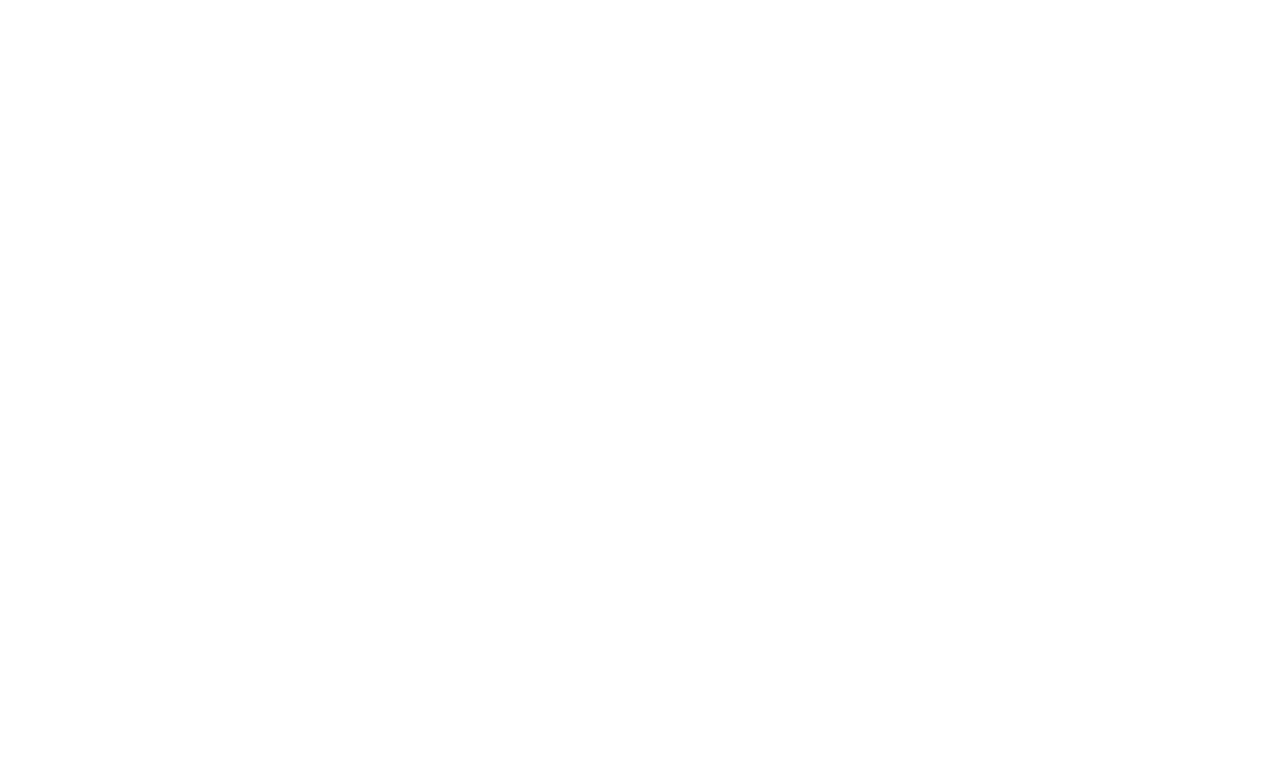
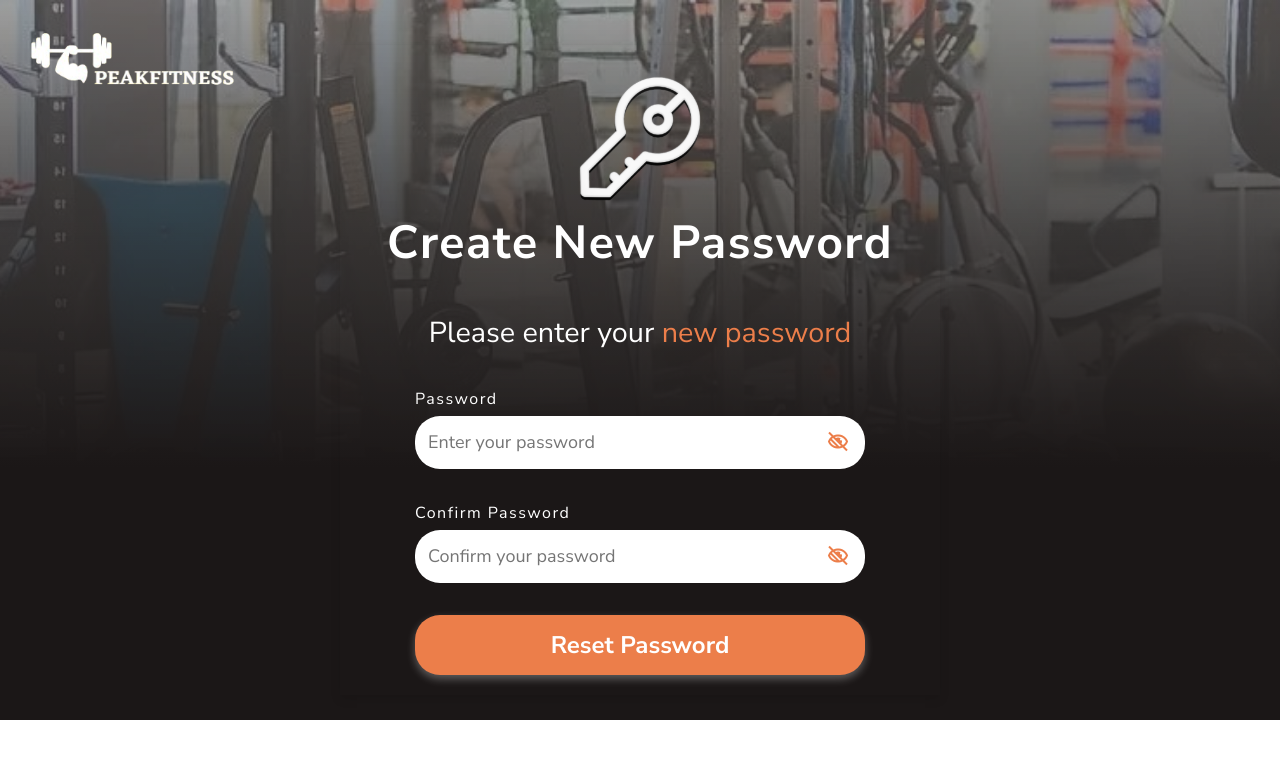
Before and after one commit to nawal-ali/PeakFitness, a React (Vite) app in the folder project/: page /New-Password in a window 1280 px wide. Before the commit this address had no page. Shown: the top 758 px of the page. Built offline with nearby package versions, Linux system fonts and the light colour scheme.

Commit message:
Done Respo Create New Password

```diff
--- a/project/src/App.jsx
+++ b/project/src/App.jsx
@@ -2,7 +2,7 @@
 // import CalorieAuthPanels from "./pages/Calculators/Calorie Calculator/Calorie";
 // import BMRCalculator from "./pages/Calculators/BMI Calculator/BMI";
 // import AuthForm from "./pages/Auth/Login/Login";
-import ForgetPassword from "./pages/Auth/Password/Forget-password/Forget";
+// import ForgetPassword from "./pages/Auth/Password/Forget-password/Forget";
 // import Carousel from "./pages/Calculators/Slider/slider";
 // import CalorieCalculator from "./pages/Calculators/Calorie Calculator/Calorie";
 // import IdealWeightCalculator from "./pages/Calculators/IDEAL/IDEAL";
@@ -10,8 +10,8 @@
 // import BodyFatCalc from "./pages/Calculators/BodyFat Calculator/Fat";
 // import Slider_C from "./pages/Calculators/Slider/Slider_C";
 // import Slider_PT from "./pages/Pro Tips/Slider/Slider-PT";
-// import ForgetPassword from "./pages/Auth/Password/Forget-password/Forget";
-// import NewPassword from "./pages/Auth/Password/New-Password/New";
+import ForgetPassword from "./pages/Auth/Password/Forget-password/Forget";
+import NewPassword from "./pages/Auth/Password/New-Password/New";
 // import BodyFatCalc from "./pages/Calculators/BodyFat Calculator/Fat";
 // import Slider_FP from "./pages/Food-Plan/Slider/Slider-FP";
 // import WeightGain from "./pages/Food-Plan/Weight-Gain/weight-Gain-FP";
@@ -25,6 +25,7 @@
       <Routes>
         {/* <Route path="/login" element={<AuthForm />} /> */}
         <Route path="/Forget-password" element={<ForgetPassword/>} />
+        <Route path="/New-Password" element={<NewPassword/>} />
         {/* <Route path="/Calorie" element={<CalorieAuthPanels/>} /> */}
       </Routes>
       </Router>
--- a/project/src/pages/Auth/Password/Forget-password/Forget.jsx
+++ b/project/src/pages/Auth/Password/Forget-password/Forget.jsx
@@ -44,10 +44,9 @@
                     <div className="svg-container-Auth-FP">
                         <img src="../../../../../images/Lock.svg" alt="Reset Password Icon" />
                     </div>
-                    <h2 className="header-Auth-F">Forgot Password</h2>
+                    <h2 className="header-Auth-FP">Forgot Password</h2>
                     <div className="Under-header-Auth-FP">
                         <p>Please enter your <span className="Span-Auth-FP">email</span></p>
-                        <p className="Parag-2-Auth-FP"></p>
                     </div>
                     <div className="input-container-Auth-FP">
                         <input
--- a/project/src/pages/Auth/Password/New-Password/Auth-N.css
+++ b/project/src/pages/Auth/Password/New-Password/Auth-N.css
@@ -1,88 +1,121 @@
 @import url('https://fonts.googleapis.com/css2?family=Nunito+Sans:wght@300;400;700&display=swap');
+@import url('https://unpkg.com/boxicons@2.1.4/css/boxicons.min.css');
 
-body {
-    background: linear-gradient(to bottom, rgba(34, 34, 34, 0.1), rgba(0, 0, 0, 1)),
-                url('/images/Password-image.jpeg') center/cover no-repeat;
-    background-blend-mode: multiply;
+/* Main-container-Auth-NFP carries the background and full layout */
+.Main-container-Auth-NFP {
     font-family: 'Nunito Sans', sans-serif;
-    height: 100vh;
-    display: flex;
-    justify-content: center;
-    align-items: center;
-    margin: 0;
-}
-
-.container-NP {
     display: flex;
     flex-direction: column;
     align-items: center;
     justify-content: center;
-    background: transparent;
-    padding: 30px;
-    border-radius: 12px;
-    text-align: center;
-    max-width: 400px;
-    width: 90%;
+    background: linear-gradient(to bottom, rgba(109, 109, 109, 0.6), rgb(27, 23, 23) 65%),
+                url('../../../../../images/Password-image.jpeg') center/cover no-repeat;
+    width: 100vw;
+    padding-top: 3.5%;
+    padding-bottom: 2%;
 }
 
-h2 {
-    color: white;
-    font-size: 45px;
-    margin-bottom: 10px;
-    font-weight: bold;
+/* Split background: Right half with higher opacity */
+
+
+/* Container for the form */
+.container-NP {
+    position: relative;
+    z-index: 1;
+    box-shadow: 0px 4px 10px rgba(0, 0, 0, 0.1);
+    padding: 20px;
+    width: 100%;
+    max-width: 600px;
+}
+
+/* Form styling */
+.new-password-box-NP {
+    background-color: transparent;
+    display: flex;
+    color: #fff;
+    align-items: center;
+    justify-content: center;
+    flex-direction: column;
     text-align: center;
     width: 100%;
-    white-space: nowrap;
 }
 
-
-.svg-container-NP {
-    display: flex;
-    justify-content: center;
-    align-items: center;
-    margin-bottom: 15px;
+/* Header and text styling */
+.header-Auth-FPN {
+    font-size: 2.9rem;
+    color: #fff;
+    margin-bottom: 25px;
+    font-weight: bold;
+    letter-spacing: 1.5px;
 }
 
+.Under-header-Auth-FPN {
+    font-size: 1.8rem;
+    margin: 1rem auto;
+}
+
+.Span-Auth-FPN {
+    color: #EC7E4A;
+    margin-top: 0;
+}
+
+/* SVG container */
+
 .svg-container-NP img {
-    width: 130px;
-    height: 130px;
+    width: 150px;
+    height: 150px;
     object-fit: contain;
 }
 
-.input-container-NP {
+/* Input container */
+.input-container-Auth-FPN {
+    display: flex;
+    flex-direction: column;
+    align-items: center;
+    width: 100%;
+    max-width: 500px;
+    font-size: 1.8rem;
+}
+
+/* Input box */
+.input-box-NP {
+    width: 90%;
+    margin-bottom: 2rem;
+}
+
+/* Input wrapper for positioning the icon */
+.input-wrapper-NP {
     position: relative;
     width: 100%;
-    max-width: 350px;
-    margin-bottom: 0;
-    display: flex;
-    flex-direction: column;
-    align-items: flex-start;
 }
 
-label {
+/* Input styling */
+.input-Auth-FPN {
+    width: 100%;
+    padding: 13px;
+    border-radius: 25px;
+    background-color: #fff;
+    font-size: 18px;
+    outline: none;
+    border: none;
+}
+
+/* Label styling */
+.input-label-NP {
     display: block;
     color: white;
     font-size: 16px;
     margin-bottom: 5px;
     text-align: left;
+    letter-spacing: 1.5px;
 }
 
-input[type="password"],
-input[type="text"] {
-    width: 110%;
-    padding: 12px;
-    padding-right: 40px;
-    border: none;
-    border-radius: 25px;
-    background-color: #fff;
-    font-size: 16px;
-    outline: none;
-}
-
+/* Password visibility icon */
 .password-icon-NP {
     position: absolute;
-    right: -15px;
-    top: 10%;
+    right: 15px;
+    top: 50%;
+    transform: translateY(-50%);
     cursor: pointer;
     font-size: 1.5rem;
     color: #EC7E4A;
@@ -90,50 +123,157 @@
 }
 
 .password-icon-NP:hover {
-    transform: scale(1.2);
+    transform: translateY(-50%) scale(1.2);
 }
 
-input[type="submit"] {
+/* Submit button */
+.submit-Auth-FPN {
     background: #EC7E4A;
     color: white;
+    font-weight: bold;
+    box-shadow: 0px 4px 8px rgba(255, 255, 255, 0.3);
     border: none;
     padding: 12px;
-    width: 85%;
+    width: 90%;
     border-radius: 25px;
+    font-size: 1.5rem;
+    text-align: center;
     cursor: pointer;
     transition: background 0.3s, box-shadow 0.3s;
-    font-weight: bold;
-    font-size: 16px;
-    text-align: center;
-    box-shadow: 0px 4px 8px rgba(255, 255, 255, 0.3);
-    margin-left: -65px;
 }
 
-input[type="submit"]:hover {
+.submit-Auth-FPN:hover {
     background: #ff9966;
     box-shadow: 0px 6px 12px rgba(255, 255, 255, 0.5);
 }
 
-.message-NP {
-    color: green;
-    margin-top: 10px;
-    animation: slideIn 1s ease-in-out;
-}
-
-@keyframes slideIn {
-    from { opacity: 0; transform: translateY(10px); }
-    to { opacity: 1; transform: translateY(0); }
-}
-
+/* Logo styling */
 .logo-NP {
     position: absolute;
     top: 15px;
     left: 10px;
     width: 250px;
     height: auto;
+    z-index: 1;
 }
 
-span {
-    color: #EC7E4A;
-    font-size: 25px;
+/* Modal overlay (background) */
+.modal-overlay-Auth-FPN {
+    position: fixed;
+    top: 0;
+    left: 0;
+    width: 100vw;
+    height: 100vh;
+    background: rgba(0, 0, 0, 0.6);
+    display: flex;
+    justify-content: center;
+    align-items: center;
+    z-index: 1000;
 }
+
+/* Modal content */
+.modal-content-Auth-FPN {
+    background: rgba(33, 33, 33, 0.9);
+    padding: 20px;
+    border-radius: 10px;
+    text-align: center;
+    width: 300px;
+    box-shadow: 0px 4px 10px rgba(0, 0, 0, 0.3);
+}
+
+.modal-content-Auth-FPN p {
+    margin: 0 0 15px 0;
+    font-size: 16px;
+    color: #fff;
+}
+
+/* Close button */
+.modal-close-btn-Auth-FPN {
+    background: #EC7E4A;
+    color: white;
+    border: none;
+    padding: 8px 50px;
+    border-radius: 20px;
+    cursor: pointer;
+    font-weight: bold;
+    transition: background 0.3s;
+}
+
+.modal-close-btn-Auth-FPN:hover {
+    background: #ff9966;
+}
+
+/* Animations */
+@keyframes slideIn {
+    from { opacity: 0; transform: translateY(10px); }
+    to { opacity: 1; transform: translateY(0); }
+}/* Media Queries */
+@media (max-width: 1025px) {
+    .new-password-box-NP {padding-top: 10%;}
+    .svg-container-NP img {width: 135px;height: 135px;}
+    .header-Auth-FPN {margin-bottom:0px;}
+    .submit-Auth-FPN {padding: 5px;}
+}
+/* @media (max-width: 821px) {
+    .new-password-box-NP {padding-top: 10%;}
+    .svg-container-NP img {width: 135px;height: 135px;}
+    .header-Auth-FPN {margin-bottom:0px;}
+    .submit-Auth-FPN {padding: 5px;}
+} */
+/* @media (max-width: 769px) {
+    .new-password-box-NP {padding-top: 10%;}
+    .svg-container-NP img {width: 135px;height: 135px;}
+    .header-Auth-FPN {margin-bottom:0px;}
+    .submit-Auth-FPN {padding: 5px;}
+} */
+ @media (max-width:541px) {
+    .header-Auth-FPN {font-size: 2.8rem;}
+ }
+@media (max-width: 431px) {
+    .container-NP {padding: 40px;}
+    .header-Auth-FPN {font-size: 1.9rem;}
+    .new-password-box-NP {padding-top: 15%;}
+    .svg-container-NP img {width: 145px;height: 145px;}
+    .logo-NP {width: 200px;}
+    .modal-content-Auth-FPN {top: 25%;position: absolute;}
+    .input-container-Auth-FPN {padding-bottom: 60%;}
+    .Under-header-Auth-FPN {font-size: 1.4rem;}
+    .submit-Auth-FPN {padding: 8px;font-size: 1.3rem;}
+
+}
+@media (max-width: 415px) {
+    .header-Auth-FPN {font-size: 1.8rem;}
+    .svg-container-NP img {width: 130px;height: 130px;}
+    .Main-container-Auth-NFP {padding-bottom: 1%;}
+}
+@media (max-width: 391px) {
+    .header-Auth-FPN {font-size: 1.7rem;}
+    .modal-content-Auth-FPN {top: 30%;}
+    .svg-container-NP img {width: 135px;height: 135px;}
+    .Under-header-Auth-FPN {font-size: 1.3rem;}
+    .input-container-Auth-FPN {padding-bottom: 40%;}
+
+}
+@media (max-width: 376px) {
+    .header-Auth-FPN {font-size: 1.7rem;}
+    .container-NP {padding: 31px;}
+    .input-container-Auth-FPN {padding-bottom: 5%;}
+    .Under-header-Auth-FPN {font-size: 1.3rem;margin-bottom: 0.5rem;}
+    .svg-container-NP img {width: 120px;height: 120px;}
+
+
+}
+@media (max-width: 361px) {
+    .header-Auth-FPN {font-size: 1.5rem;}
+    .Under-header-Auth-FPN {font-size: 1.2rem;}
+    .container-NP {padding: 37px;}
+    .submit-Auth-FPN {font-size: 1.1rem;}
+}
+@media (max-width: 345px) {
+    .container-NP {padding: 37px;}
+    .submit-Auth-FPN {font-size: 1.1rem;}
+    .header-Auth-FPN {font-size: 1.4rem;}
+    .Under-header-Auth-FPN {font-size: 1.1rem;}
+    .container-NP {padding: 38px;}
+    .new-password-box-NP {padding-top: 15%;padding-bottom: 20%;}
+}
--- a/project/src/pages/Auth/Password/New-Password/New.jsx
+++ b/project/src/pages/Auth/Password/New-Password/New.jsx
@@ -1,27 +1,31 @@
 import React, { useState } from "react";
-import "./Auth-N.css"; // يفترض أن يتم تعديل اسم الملف إلى Auth-NP.css إذا لزم الأمر
-import "boxicons";
+import "./Auth-N.css";
 
 const NewPassword = () => {
     const [password, setPassword] = useState("");
     const [confirmPassword, setConfirmPassword] = useState("");
-    const [message, setMessage] = useState("");
     const [showPassword, setShowPassword] = useState(false);
     const [showConfirmPassword, setShowConfirmPassword] = useState(false);
+    const [isSubmitted, setIsSubmitted] = useState(false);
+    const [modalMessage, setModalMessage] = useState("");
+    const [showModal, setShowModal] = useState(false);
 
     const togglePasswordVisibility = () => setShowPassword(!showPassword);
     const toggleConfirmPasswordVisibility = () => setShowConfirmPassword(!showConfirmPassword);
 
     const handleSubmit = async (e) => {
         e.preventDefault();
+        setIsSubmitted(true);
 
         if (!password || !confirmPassword) {
-            setMessage("Please enter your new password and confirm it.");
+            setModalMessage("Please enter your new password and confirm it.");
+            setShowModal(true);
             return;
         }
 
         if (password !== confirmPassword) {
-            setMessage("Passwords do not match.");
+            setModalMessage("Passwords do not match.");
+            setShowModal(true);
             return;
         }
 
@@ -39,68 +43,95 @@
             }
 
             const data = await response.json();
-            setMessage(data.message || "Password reset successfully!");
+            setModalMessage(data.message || "Password reset successfully!");
+            setShowModal(true);
+            setPassword("");
+            setConfirmPassword("");
+            setIsSubmitted(false);
         } catch (error) {
-            setMessage("Error: " + error.message);
+            setModalMessage("Error: " + error.message);
+            setShowModal(true);
         }
     };
 
+    const closeModal = () => {
+        setShowModal(false);
+        setModalMessage("");
+    };
+
     return (
+        <div className="Main-container-Auth-NFP">
+            <img src="/images/Logo-4.svg" alt="Logo" className="logo-NP" />
             <div className="container-NP">
-            <img src="/images/Logo-4.svg" alt="Logo" className="logo-NP" />
+                <form onSubmit={handleSubmit} className="new-password-box-NP" noValidate>
                     <div className="svg-container-NP">
-                <img src="../../../../../images/Key.svg" alt="Reset Password Icon" />
+                        <img src="/images/Key.svg" alt="Key Icon" className="Logo-Key" />
                     </div>
-            <form onSubmit={handleSubmit} className="new-password-box-NP">
-                <h2>Create New Password</h2>
-                <p>Please enter your <span>new password</span></p>
-
+                    <h2 className="header-Auth-FPN">Create New Password</h2>
+                    <div className="Under-header-Auth-FPN">
+                        <p>
+                            Please enter your <span className="Span-Auth-FPN">new password</span>
+                        </p>
+                    </div>
+                    <div className="input-container-Auth-FPN">
                         {/* Password Field */}
                         <div className="input-box-NP">
-                    <label htmlFor="password" className="input-label-NP">Password</label>
-                    <div className="input-container-NP">
+                            <label htmlFor="password" className="input-label-NP">
+                                Password
+                            </label>
+                            <div className="input-wrapper-NP">
                                 <input
+                                    className="input-Auth-FPN"
                                     type={showPassword ? "text" : "password"}
                                     id="password"
                                     value={password}
                                     onChange={(e) => setPassword(e.target.value)}
                                     placeholder="Enter your password"
-                            required
                                 />
-                        <box-icon
-                            type="solid"
-                            name={showPassword ? "show" : "low-vision"}
-                            className="password-icon-NP"
+                                <i
+                                    className={`bx ${showPassword ? "bx-show" : "bx-low-vision"} password-icon-NP`}
                                     onClick={togglePasswordVisibility}
-                        ></box-icon>
+                                ></i>
                             </div>
                         </div>
 
                         {/* Confirm Password Field */}
                         <div className="input-box-NP">
-                    <label htmlFor="confirm-password" className="input-label-NP">Confirm Password</label>
-                    <div className="input-container-NP">
+                            <label htmlFor="confirm-password" className="input-label-NP">
+                                Confirm Password
+                            </label>
+                            <div className="input-wrapper-NP">
                                 <input
+                                    className="input-Auth-FPN"
                                     type={showConfirmPassword ? "text" : "password"}
                                     id="confirm-password"
                                     value={confirmPassword}
                                     onChange={(e) => setConfirmPassword(e.target.value)}
                                     placeholder="Confirm your password"
-                            required
                                 />
-                        <box-icon
-                            type="solid"
-                            name={showConfirmPassword ? "show" : "low-vision"}
-                            className="password-icon-NP"
+                                <i
+                                    className={`bx ${showConfirmPassword ? "bx-show" : "bx-low-vision"} password-icon-NP`}
                                     onClick={toggleConfirmPasswordVisibility}
-                        ></box-icon>
+                                ></i>
                             </div>
                         </div>
 
-                <input type="submit" className="button-bt3-NP" value="Reset Password" />
+                        <input type="submit" className="submit-Auth-FPN" value="Reset Password" />
+                    </div>
+                </form>
 
-                {message && <p className="message-NP">{message}</p>}
-            </form>
+                {/* Modal Popup */}
+                {showModal && (
+                    <div className="modal-overlay-Auth-FPN">
+                        <div className="modal-content-Auth-FPN">
+                            <p>{modalMessage}</p>
+                            <button className="modal-close-btn-Auth-FPN" onClick={closeModal}>
+                                OK
+                            </button>
+                        </div>
+                    </div>
+                )}
+            </div>
         </div>
     );
 };
```
Also changed, not shown: project/src/pages/Auth/Password/Forget-password/Auth-F.css (+2 -19 lines). Lines whose indentation alone changed are shown as unchanged.
